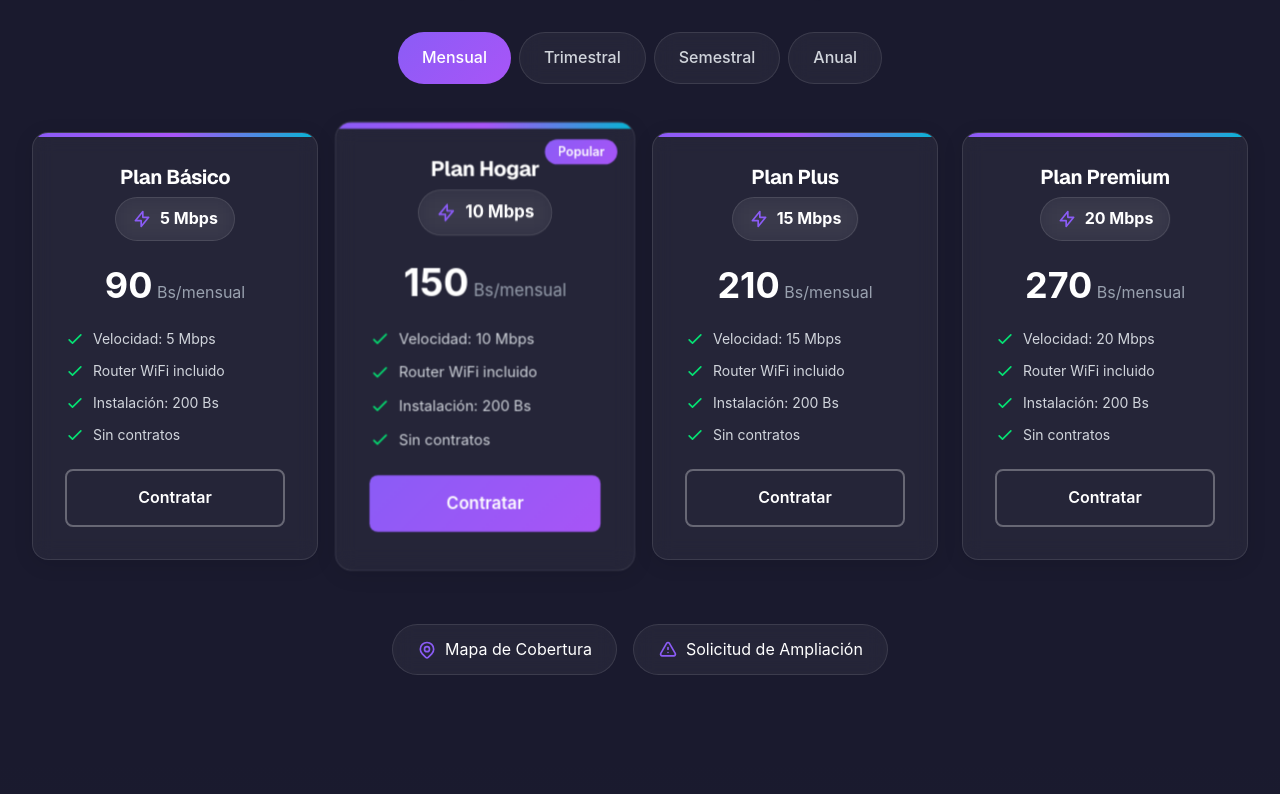
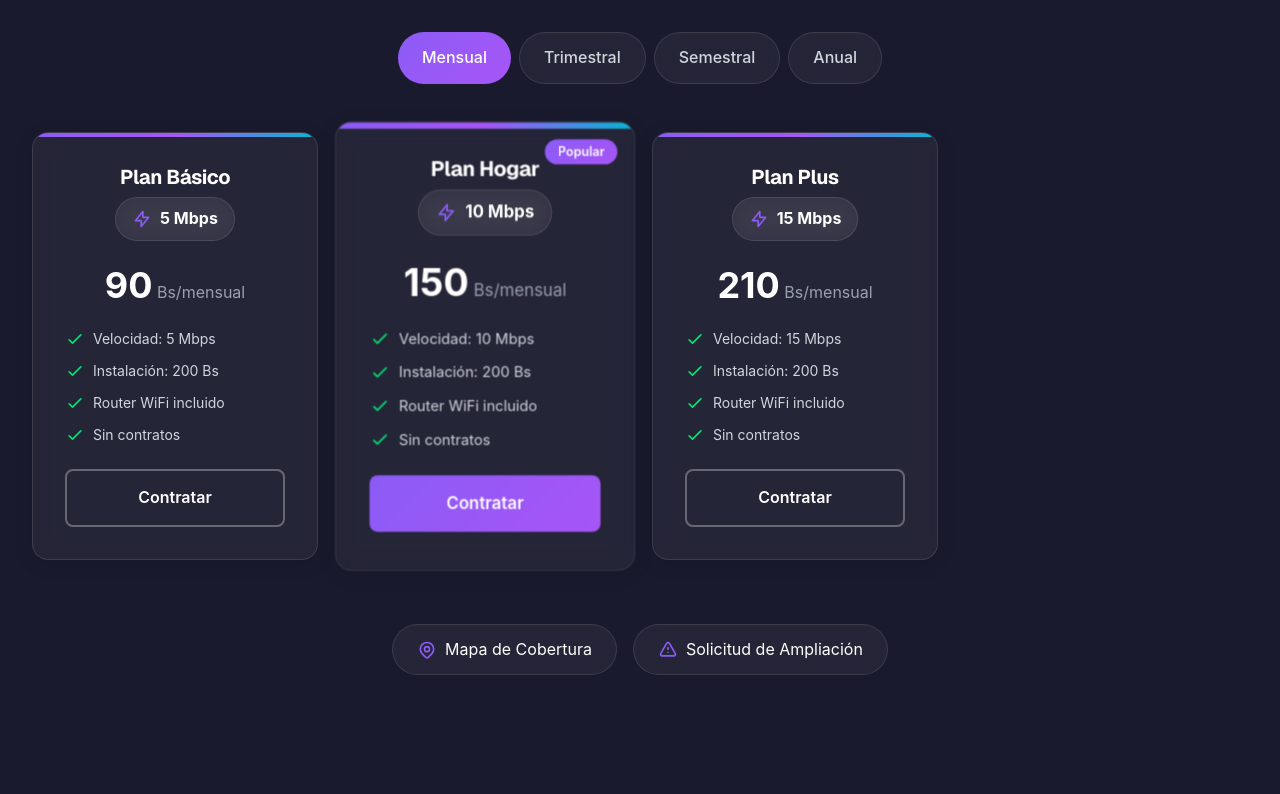
Before and after one commit to vafasca/ZonaCenterCochabamba, a Next.js app: page / in a window 1280 px wide. Shown: the part 2046-2840 px from the top of the page. Built offline with nearby package versions, Linux system fonts and the light colour scheme.

Commit message:
feat: make plan cards fully configurable and toggleable

```diff
--- a/src/app/page.tsx
+++ b/src/app/page.tsx
@@ -2,6 +2,7 @@
 
 import { useState, useEffect } from 'react'
 import Image from 'next/image'
+import { NAV_ITEMS, PLANES_CONFIG, PLAN_PERIOD_VISIBILITY, SECTION_VISIBILITY, type PlanPeriodKey } from '@/config/sections'
 
 // ============================================
 // CONFIGURACIÓN
@@ -24,14 +25,7 @@ function Navbar() {
     return () => window.removeEventListener('scroll', handleScroll)
   }, [])
 
-  const navLinks = [
-    { href: '#inicio', label: 'Inicio' },
-    { href: '#beneficios', label: 'Beneficios' },
-    { href: '#planes', label: 'Planes' },
-    { href: '#cobertura', label: 'Cobertura' },
-    { href: '#tienda', label: 'Tienda' },
-    { href: '#faq', label: 'FAQ' },
-  ]
+  const navLinks = NAV_ITEMS.filter((item) => SECTION_VISIBILITY[item.key])
 
   return (
     <nav className={`fixed top-0 left-0 right-0 z-50 transition-all duration-300 ${
@@ -253,34 +247,17 @@ function BeneficiosSection() {
 // PLANES SECTION
 // ============================================
 function PlanesSection() {
-  const [periodo, setPeriodo] = useState<'mensual' | 'trimestral' | 'semestral' | 'anual'>('mensual')
+  const allPeriodos: Array<{ key: PlanPeriodKey; label: string }> = [
+    { key: 'mensual', label: 'Mensual' },
+    { key: 'trimestral', label: 'Trimestral' },
+    { key: 'semestral', label: 'Semestral' },
+    { key: 'anual', label: 'Anual' }
+  ]
+  const availablePeriodos = allPeriodos.filter((periodo) => PLAN_PERIOD_VISIBILITY[periodo.key])
+  const defaultPeriodo = availablePeriodos[0]?.key ?? 'mensual'
+  const [periodo, setPeriodo] = useState<PlanPeriodKey>(defaultPeriodo)
 
-  const planes = [
-    {
-      name: 'Plan Básico',
-      speed: 5,
-      precios: { mensual: 90, trimestral: 80, semestral: 70, anual: 65 },
-      popular: false
-    },
-    {
-      name: 'Plan Hogar',
-      speed: 10,
-      precios: { mensual: 150, trimestral: 120, semestral: 110, anual: 90 },
-      popular: true
-    },
-    {
-      name: 'Plan Plus',
-      speed: 15,
-      precios: { mensual: 210, trimestral: 170, semestral: 150, anual: 110 },
-      popular: false
-    },
-    {
-      name: 'Plan Premium',
-      speed: 20,
-      precios: { mensual: 270, trimestral: 220, semestral: 190, anual: 150 },
-      popular: false
-    }
-  ]
+  const planes = PLANES_CONFIG.filter((plan) => plan.visible)
 
   const handleContratar = (planName: string, speed: number, precio: number) => {
     const message = `¡Hola! Me interesa contratar el ${planName} de ${speed} Mbps.
@@ -295,12 +272,6 @@ Me gustaría recibir más información para proceder con la contratación.`
     window.open(`https://wa.me/${WHATSAPP_NUMBER}?text=${encodeURIComponent(message)}`, '_blank')
   }
 
-  const periodos = [
-    { key: 'mensual', label: 'Mensual' },
-    { key: 'trimestral', label: 'Trimestral' },
-    { key: 'semestral', label: 'Semestral' },
-    { key: 'anual', label: 'Anual' }
-  ]
 
   return (
     <section id="planes" className="section">
@@ -321,9 +292,9 @@ Me gustaría recibir más información para proceder con la contratación.`
 
           {/* Period Selector */}
           <div className="flex flex-wrap justify-center gap-2 mb-8">
-            {periodos.map((p) => (
+            {availablePeriodos.map((p) => (
               <button key={p.key}
-                onClick={() => setPeriodo(p.key as typeof periodo)}
+                onClick={() => setPeriodo(p.key)}
                 className={`px-6 py-3 rounded-full font-medium transition-all ${
                   periodo === p.key
                     ? 'gradient-highlight text-white'
@@ -336,8 +307,8 @@ Me gustaría recibir más información para proceder con la contratación.`
         </div>
 
         <div className="grid md:grid-cols-2 lg:grid-cols-4 gap-6">
-          {planes.map((plan, index) => (
-            <div key={index}
+          {planes.map((plan) => (
+            <div key={plan.id}
               className={`price-card card ${plan.popular ? 'popular scale-105' : ''}`}>
               {plan.popular && (
                 <div className="absolute top-4 right-4 px-3 py-1 rounded-full gradient-highlight text-white text-xs font-semibold">
@@ -371,20 +342,16 @@ Me gustaría recibir más información para proceder con la contratación.`
                   <svg className="w-5 h-5 text-green-400 flex-shrink-0" fill="none" stroke="currentColor" viewBox="0 0 24 24">
                     <path strokeLinecap="round" strokeLinejoin="round" strokeWidth={2} d="M5 13l4 4L19 7" />
                   </svg>
-                  <span className="text-gray-300">Router WiFi incluido</span>
+                  <span className="text-gray-300">Instalación: {plan.installationPrice} Bs</span>
                 </li>
-                <li className="flex items-center gap-2">
-                  <svg className="w-5 h-5 text-green-400 flex-shrink-0" fill="none" stroke="currentColor" viewBox="0 0 24 24">
-                    <path strokeLinecap="round" strokeLinejoin="round" strokeWidth={2} d="M5 13l4 4L19 7" />
-                  </svg>
-                  <span className="text-gray-300">Instalación: 200 Bs</span>
-                </li>
-                <li className="flex items-center gap-2">
-                  <svg className="w-5 h-5 text-green-400 flex-shrink-0" fill="none" stroke="currentColor" viewBox="0 0 24 24">
-                    <path strokeLinecap="round" strokeLinejoin="round" strokeWidth={2} d="M5 13l4 4L19 7" />
-                  </svg>
-                  <span className="text-gray-300">Sin contratos</span>
-                </li>
+                {plan.features.map((feature) => (
+                  <li key={`${plan.id}-${feature}`} className="flex items-center gap-2">
+                    <svg className="w-5 h-5 text-green-400 flex-shrink-0" fill="none" stroke="currentColor" viewBox="0 0 24 24">
+                      <path strokeLinecap="round" strokeLinejoin="round" strokeWidth={2} d="M5 13l4 4L19 7" />
+                    </svg>
+                    <span className="text-gray-300">{feature}</span>
+                  </li>
+                ))}
               </ul>
 
               <button onClick={() => handleContratar(plan.name, plan.speed, plan.precios[periodo])}
@@ -700,11 +667,13 @@ function Footer() {
           <div>
             <h4 className="font-bold mb-4">Enlaces</h4>
             <ul className="space-y-2">
-              <li><a href="#beneficios" className="text-gray-400 hover:text-white transition-colors">Beneficios</a></li>
-              <li><a href="#planes" className="text-gray-400 hover:text-white transition-colors">Planes</a></li>
-              <li><a href="#cobertura" className="text-gray-400 hover:text-white transition-colors">Cobertura</a></li>
-              <li><a href="#tienda" className="text-gray-400 hover:text-white transition-colors">Tienda</a></li>
-              <li><a href="#faq" className="text-gray-400 hover:text-white transition-colors">FAQ</a></li>
+              {NAV_ITEMS.filter((item) => item.key !== 'inicio' && SECTION_VISIBILITY[item.key]).map((item) => (
+                <li key={item.key}>
+                  <a href={item.href} className="text-gray-400 hover:text-white transition-colors">
+                    {item.label}
+                  </a>
+                </li>
+              ))}
             </ul>
           </div>
 
@@ -743,13 +712,13 @@ export default function Home() {
   return (
     <main className="min-h-screen bg-background text-white overflow-x-hidden">
       <Navbar />
-      <HeroSection />
-      <BeneficiosSection />
-      <PlanesSection />
-      <CoberturaSection />
-      <TiendaSection />
+      {SECTION_VISIBILITY.inicio && <HeroSection />}
+      {SECTION_VISIBILITY.beneficios && <BeneficiosSection />}
+      {SECTION_VISIBILITY.planes && <PlanesSection />}
+      {SECTION_VISIBILITY.cobertura && <CoberturaSection />}
+      {SECTION_VISIBILITY.tienda && <TiendaSection />}
       <CondicionesSection />
-      <FAQSection />
+      {SECTION_VISIBILITY.faq && <FAQSection />}
       <Footer />
     </main>
   )
--- /dev/null
+++ b/src/config/sections.ts
@@ -0,0 +1,82 @@
+export const SECTION_VISIBILITY = {
+  inicio: true,
+  beneficios: true,
+  planes: true,
+  cobertura: true,
+  tienda: true,
+  faq: true,
+} as const
+
+export const PLAN_PERIOD_VISIBILITY = {
+  mensual: true,
+  trimestral: true,
+  semestral: true,
+  anual: true,
+} as const
+
+export type PlanPeriodKey = keyof typeof PLAN_PERIOD_VISIBILITY
+
+export type PlanConfig = {
+  id: string
+  visible: boolean
+  name: string
+  speed: number
+  popular: boolean
+  precios: Record<PlanPeriodKey, number>
+  installationPrice: number
+  features: string[]
+}
+
+export const PLANES_CONFIG: PlanConfig[] = [
+  {
+    id: 'basico',
+    visible: true,
+    name: 'Plan Básico',
+    speed: 5,
+    popular: false,
+    precios: { mensual: 90, trimestral: 80, semestral: 70, anual: 65 },
+    installationPrice: 200,
+    features: ['Router WiFi incluido', 'Sin contratos'],
+  },
+  {
+    id: 'hogar',
+    visible: true,
+    name: 'Plan Hogar',
+    speed: 10,
+    popular: true,
+    precios: { mensual: 150, trimestral: 120, semestral: 110, anual: 90 },
+    installationPrice: 200,
+    features: ['Router WiFi incluido', 'Sin contratos'],
+  },
+  {
+    id: 'plus',
+    visible: true,
+    name: 'Plan Plus',
+    speed: 15,
+    popular: false,
+    precios: { mensual: 210, trimestral: 170, semestral: 150, anual: 110 },
+    installationPrice: 200,
+    features: ['Router WiFi incluido', 'Sin contratos'],
+  },
+  {
+    id: 'premium',
+    visible: false,
+    name: 'Plan Premium',
+    speed: 20,
+    popular: false,
+    precios: { mensual: 270, trimestral: 220, semestral: 190, anual: 150 },
+    installationPrice: 200,
+    features: ['Router WiFi incluido', 'Sin contratos'],
+  },
+]
+
+export const NAV_ITEMS = [
+  { key: 'inicio', href: '#inicio', label: 'Inicio' },
+  { key: 'beneficios', href: '#beneficios', label: 'Beneficios' },
+  { key: 'planes', href: '#planes', label: 'Planes' },
+  { key: 'cobertura', href: '#cobertura', label: 'Cobertura' },
+  { key: 'tienda', href: '#tienda', label: 'Tienda' },
+  { key: 'faq', href: '#faq', label: 'FAQ' },
+] as const
+
+export type SectionKey = keyof typeof SECTION_VISIBILITY
```
